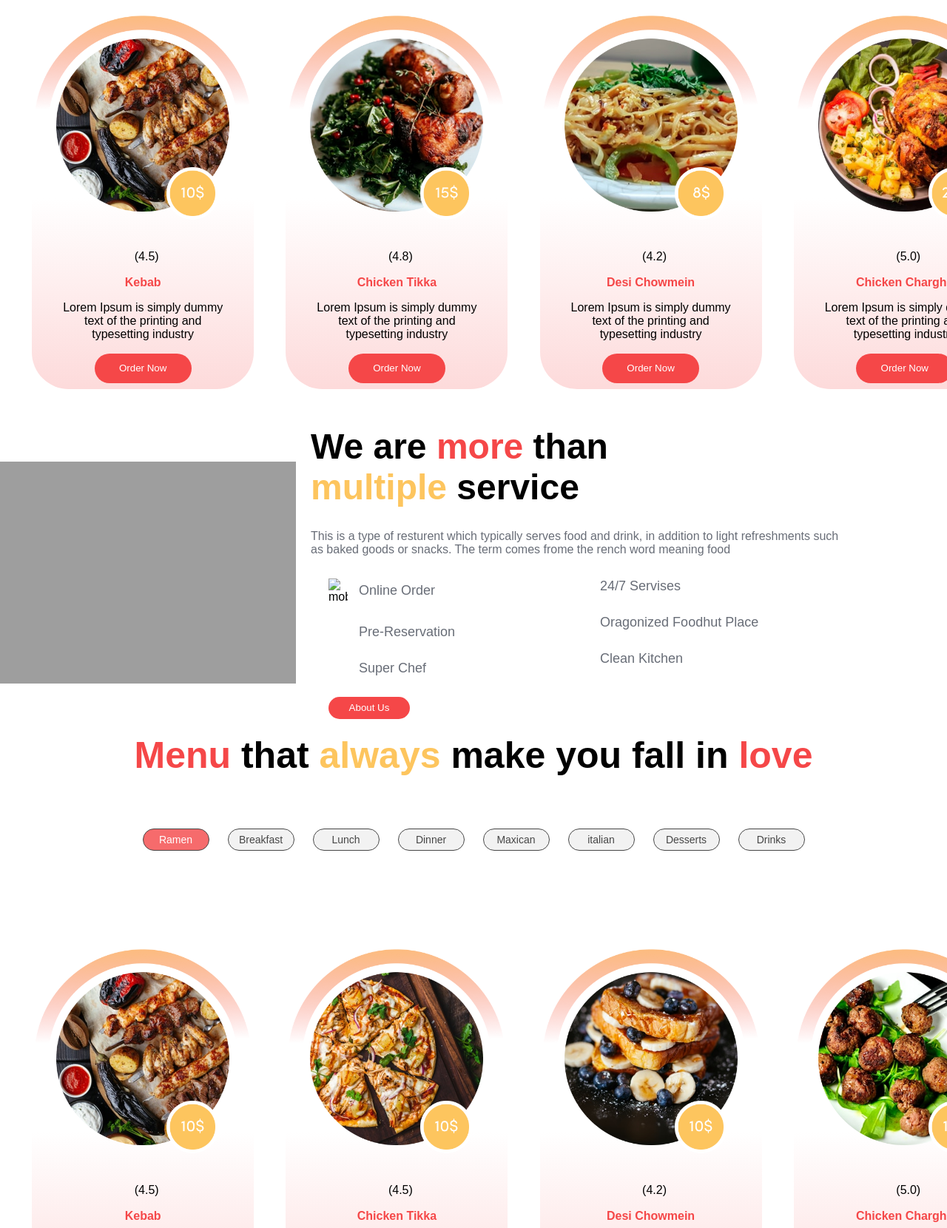
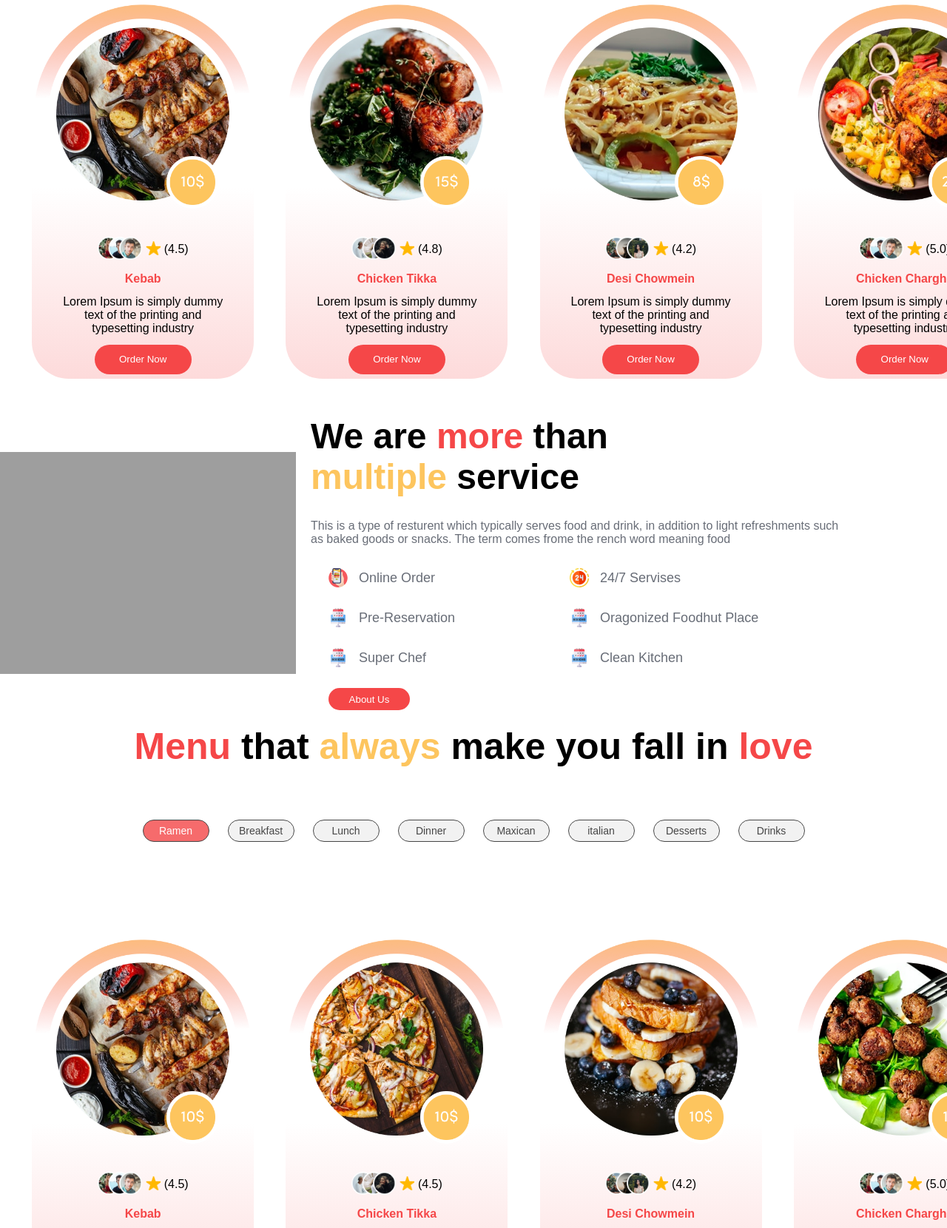
Before and after one commit to Amirgolli/food-hut_site, a plain HTML site: page index.html in a window 1280 px wide. Shown: the part 1140-2800 px from the top of the page at 74% size. Drawn offline with Linux system fonts and the light colour scheme; the site is published under a folder, as on GitHub Pages, so addresses that start at the root find nothing; files whose address does not match are found by name; a web font is replaced by a local one.

Commit message:
last commit

```diff
--- a/index.html
+++ b/index.html
@@ -21,26 +21,26 @@
             <li><a href="#">Our Popular food</a></li>
         </div>
         <button id="margine-btn-header" class="btn-header">Downlode App</button>
-        <img class="burgur-menu" src="/images/mobile/burgur-menu.png" alt="">
+        <img class="burgur-menu" src="images/mobile/burgur-menu.png" alt="">
         </div>
 
         <div class="trust">
             <div class="love">
-                <img src="/images/mobile/trust.png" alt="">
+                <img src="images/mobile/trust.png" alt="">
                 <p>People Trust us</p>
             </div>
             <div class="flash-header">
-                <img src="/images/mobile/Arrow 1 (Stroke).png" alt="Arrow-1">
+                <img src="images/mobile/Arrow 1 (Stroke).png" alt="Arrow-1">
             </div>
             <div class="img-header">
-                <img src="/images/mobile/Orange.png" alt="orange">
+                <img src="images/mobile/Orange.png" alt="orange">
             </div>
         </div>
         <div class="flex-desktop-header">
             <div class="flex-main-txt">
                 <div class="main-txt ">
                     <h1> We're <span id="red-color-txt">Serious </span>For <span id="red-color-txt">Food</span> & <span id="yellow-color-txt">Delivery</span>.</h1>
-                    <img src="/images/mobile/underline.png" alt="underline">
+                    <img src="images/mobile/underline.png" alt="underline">
                 </div>
                 <p class="p-main-txt">
                     Best cooks and best delivery guys all at your service. Hot tasty food will reach you in 60 minutes.
@@ -48,7 +48,7 @@
                 <div class="search-box">
                     <nav>
                         <div class="search-txt">
-                            <img class="black_search" src="/images/mobile/black_search.png" alt="">
+                            <img class="black_search" src="images/mobile/black_search.png" alt="">
                             <input type="text" placeholder="Search food">
                         </div>
                             <img class="search-icon" src="images/mobile/yellow_search.png" alt="">
@@ -82,8 +82,8 @@
                 <img src="images/mobile/kebab.png" alt="">
             </div>
             <div class="comments">
-                <div ><img class="img-users" src="/images/mobile/profileUsers.png" alt=""></div>
-                <div ><img class="star-img" src="/images/mobile/Star 7.png" alt=""></div>
+                <div ><img class="img-users" src="images/mobile/profileUsers.png" alt=""></div>
+                <div ><img class="star-img" src="images/mobile/Star 7.png" alt=""></div>
                 <div class="">(4.5)</div>
             </div>
             <div class="title-card">
@@ -101,8 +101,8 @@
                 <img src="images/desktop/chickenTikka.png" alt="">
             </div>
             <div class="comments">
-                <div ><img class="img-users" src="/images/desktop/profileUsers2.png" alt=""></div>
-                <div ><img class="star-img" src="/images/mobile/Star 7.png" alt=""></div>
+                <div ><img class="img-users" src="images/desktop/profileUsers2.png" alt=""></div>
+                <div ><img class="star-img" src="images/mobile/Star 7.png" alt=""></div>
                 <div class="">(4.8)</div>
             </div>
             <div class="title-card">
@@ -120,8 +120,8 @@
                 <img src="images/desktop/desiChowmein.png" alt="">
             </div>
             <div class="comments">
-                <div ><img class="img-users" src="/images/desktop/profileUsers3.png" alt=""></div>
-                <div ><img class="star-img" src="/images/mobile/Star 7.png" alt=""></div>
+                <div ><img class="img-users" src="images/desktop/profileUsers3.png" alt=""></div>
+                <div ><img class="star-img" src="images/mobile/Star 7.png" alt=""></div>
                 <div class="">(4.2)</div>
             </div>
             <div class="title-card">
@@ -139,8 +139,8 @@
                 <img src="images/desktop/chickenChargha.png" alt="">
             </div>
             <div class="comments">
-                <div ><img class="img-users" src="/images/mobile/profileUsers.png" alt=""></div>
-                <div ><img class="star-img" src="/images/mobile/Star 7.png" alt=""></div>
+                <div ><img class="img-users" src="images/mobile/profileUsers.png" alt=""></div>
+                <div ><img class="star-img" src="images/mobile/Star 7.png" alt=""></div>
                 <div class="">(5.0)</div>
             </div>
             <div class="title-card">
@@ -154,7 +154,7 @@
     </div>
     <!-- .................................chef.............................................. -->
     <div class="chef ">
-            <img id="chef-mobile"  class="chef1" src="/images/mobile/chef.png" alt="chef-mobile">
+            <img id="chef-mobile"  class="chef1" src="images/mobile/chef.png" alt="chef-mobile">
             <img id="chef-desktop" class="chef1"src="images/desktop/chef.png" alt="chef-desktop">
 
             <div class="flex-desk">
@@ -166,30 +166,30 @@
                 <div class="about">
                     <div class="part2-features">
                         <div class="txt-about">
-                            <img src="/images/mobile/mobileLogo.png" alt="mobilelogo" class="img-about">
+                            <img src="images/mobile/mobileLogo.png" alt="mobilelogo" class="img-about">
                             <p class="p-about">Online Order</p>
                         </div>
                         <div class="txt-about">
-                            <img src="/images/mobile/booking.png" alt="" class="img-about">
+                            <img src="images/mobile/booking.png" alt="" class="img-about">
                             <p class="p-about">Pre-Reservation</p>
                         </div>
                         <div class="txt-about">
-                            <img src="/images/mobile/booking.png" alt="" class="img-about">
+                            <img src="images/mobile/booking.png" alt="" class="img-about">
                             <p class="p-about">Super Chef</p>
                         </div>
                         <button class="btn-about" type="button">About Us</button>
                     </div>
                     <div class="part2-features">
                         <div class="txt-about">
-                            <img src="/images/mobile/24hours.png" alt="" class="img-about">
+                            <img src="images/mobile/24hours.png" alt="" class="img-about">
                             <p class="p-about">24/7 Servises</p>
                         </div>
                         <div class="txt-about">
-                            <img src="/images/mobile/booking.png" alt="" class="img-about">
+                            <img src="images/mobile/booking.png" alt="" class="img-about">
                             <p class="p-about">Oragonized Foodhut Place</p>
                         </div>
                         <div class="txt-about">
-                            <img src="/images/mobile/booking.png" alt="" class="img-about">
+                            <img src="images/mobile/booking.png" alt="" class="img-about">
                             <p class="p-about">Clean Kitchen</p>
                         </div>
                         <button class="btn-about2" type="button">About Us</button>
@@ -220,8 +220,8 @@
                 <img src="images/mobile/kebab.png" alt="">
             </div>
             <div class="comments">
-                <div ><img class="img-users" src="/images/mobile/profileUsers.png" alt=""></div>
-                <div ><img class="star-img" src="/images/mobile/Star 7.png" alt=""></div>
+                <div ><img class="img-users" src="images/mobile/profileUsers.png" alt=""></div>
+                <div ><img class="star-img" src="images/mobile/Star 7.png" alt=""></div>
                 <div class="">(4.5)</div>
             </div>
             <div class="title-card">
@@ -239,8 +239,8 @@
                 <img src="images/desktop/pizza.png" alt="">
             </div>
             <div class="comments">
-                <div ><img class="img-users" src="/images/desktop/profileUsers2.png" alt=""></div>
-                <div ><img class="star-img" src="/images/mobile/Star 7.png" alt=""></div>
+                <div ><img class="img-users" src="images/desktop/profileUsers2.png" alt=""></div>
+                <div ><img class="star-img" src="images/mobile/Star 7.png" alt=""></div>
                 <div class="">(4.5)</div>
             </div>
             <div class="title-card">
@@ -258,8 +258,8 @@
                 <img src="images/desktop/banana.png" alt="">
             </div>
             <div class="comments">
-                <div ><img class="img-users" src="/images/desktop/profileUsers3.png" alt=""></div>
-                <div ><img class="star-img" src="/images/mobile/Star 7.png" alt=""></div>
+                <div ><img class="img-users" src="images/desktop/profileUsers3.png" alt=""></div>
+                <div ><img class="star-img" src="images/mobile/Star 7.png" alt=""></div>
                 <div class="">(4.2)</div>
             </div>
             <div class="title-card">
@@ -277,8 +277,8 @@
                 <img src="images/desktop/falafel.png" alt="">
             </div>
             <div class="comments">
-                <div ><img class="img-users" src="/images/mobile/profileUsers.png" alt=""></div>
-                <div ><img class="star-img" src="/images/mobile/Star 7.png" alt=""></div>
+                <div ><img class="img-users" src="images/mobile/profileUsers.png" alt=""></div>
+                <div ><img class="star-img" src="images/mobile/Star 7.png" alt=""></div>
                 <div class="">(5.0)</div>
             </div>
             <div class="title-card">
@@ -298,8 +298,8 @@
                 <img src="images/desktop//saladBurgur.png" alt="">
             </div>
             <div class="comments">
-                <div ><img class="img-users" src="/images/mobile/profileUsers.png" alt=""></div>
-                <div ><img class="star-img" src="/images/mobile/Star 7.png" alt=""></div>
+                <div ><img class="img-users" src="images/mobile/profileUsers.png" alt=""></div>
+                <div ><img class="star-img" src="images/mobile/Star 7.png" alt=""></div>
                 <div class="">(4.5)</div>
             </div>
             <div class="title-card">
@@ -317,8 +317,8 @@
                 <img src="images/desktop/burgur.png" alt="">
             </div>
             <div class="comments">
-                <div ><img class="img-users" src="/images/desktop/profileUsers2.png" alt=""></div>
-                <div ><img class="star-img" src="/images/mobile/Star 7.png" alt=""></div>
+                <div ><img class="img-users" src="images/desktop/profileUsers2.png" alt=""></div>
+                <div ><img class="star-img" src="images/mobile/Star 7.png" alt=""></div>
                 <div class="">(4.8)</div>
             </div>
             <div class="title-card">
@@ -336,8 +336,8 @@
                 <img src="images/desktop/frazy.png" alt="">
             </div>
             <div class="comments">
-                <div ><img class="img-users" src="/images/desktop/profileUsers3.png" alt=""></div>
-                <div ><img class="star-img" src="/images/mobile/Star 7.png" alt=""></div>
+                <div ><img class="img-users" src="images/desktop/profileUsers3.png" alt=""></div>
+                <div ><img class="star-img" src="images/mobile/Star 7.png" alt=""></div>
                 <div class="">(4.2)</div>
             </div>
             <div class="title-card">
@@ -355,8 +355,8 @@
                 <img src="images/desktop/spagheti.png" alt="">
             </div>
             <div class="comments">
-                <div ><img class="img-users" src="/images/mobile/profileUsers.png" alt=""></div>
-                <div ><img class="star-img" src="/images/mobile/Star 7.png" alt=""></div>
+                <div ><img class="img-users" src="images/mobile/profileUsers.png" alt=""></div>
+                <div ><img class="star-img" src="images/mobile/Star 7.png" alt=""></div>
                 <div class="">(5.0)</div>
             </div>
             <div class="title-card">
```
Also changed, not shown: style.css (+8 -2 lines).
